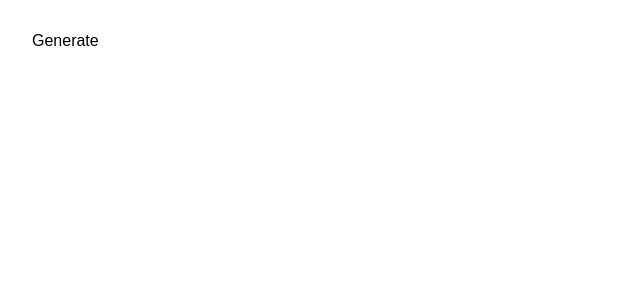
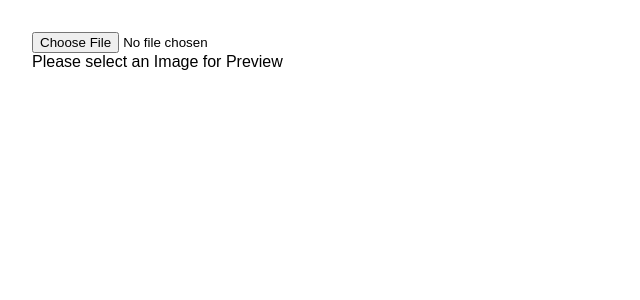
Before and after one commit to brettcrowell/divoom-client, a React (Create React App) app: page /generate in a window 1280 px wide. Shown: the top 300 px of the page, without its empty margins (0-640 px from the left). Built offline with nearby package versions, Linux system fonts and the light colour scheme.

Commit message:
basic image handling

```diff
--- a/src/Generate.js
+++ b/src/Generate.js
@@ -1,8 +1,51 @@
-import React, { Component } from 'react';
+import React, {Component} from 'react';
 
 class Generate extends Component {
+  constructor(props) {
+    super(props);
+    this.state = {file: '', imagePreviewUrl: ''};
+    this.handleImageChange = this.handleImageChange.bind(this)
+  }
+
+  handleImageChange(e) {
+
+    e.preventDefault();
+
+    let reader = new FileReader();
+    let file = e.target.files[0];
+
+    reader.onloadend = () => {
+      this.setState({
+        file: file,
+        imagePreviewUrl: reader.result
+      });
+    };
+
+    reader.readAsDataURL(file)
+  }
+
   render() {
-    return "Generate"
+    let {imagePreviewUrl} = this.state;
+    let $imagePreview = null;
+    if (imagePreviewUrl) {
+      $imagePreview = (<img src={imagePreviewUrl}/>);
+    } else {
+      $imagePreview = (
+        <div className="previewText">Please select an Image for Preview</div>);
+    }
+
+    return (
+      <div className="previewComponent">
+        <input
+          className="fileInput"
+          type="file"
+          onChange={this.handleImageChange}
+        />
+        <div className="imgPreview">
+          {$imagePreview}
+        </div>
+      </div>
+    )
   }
 }
 
```
